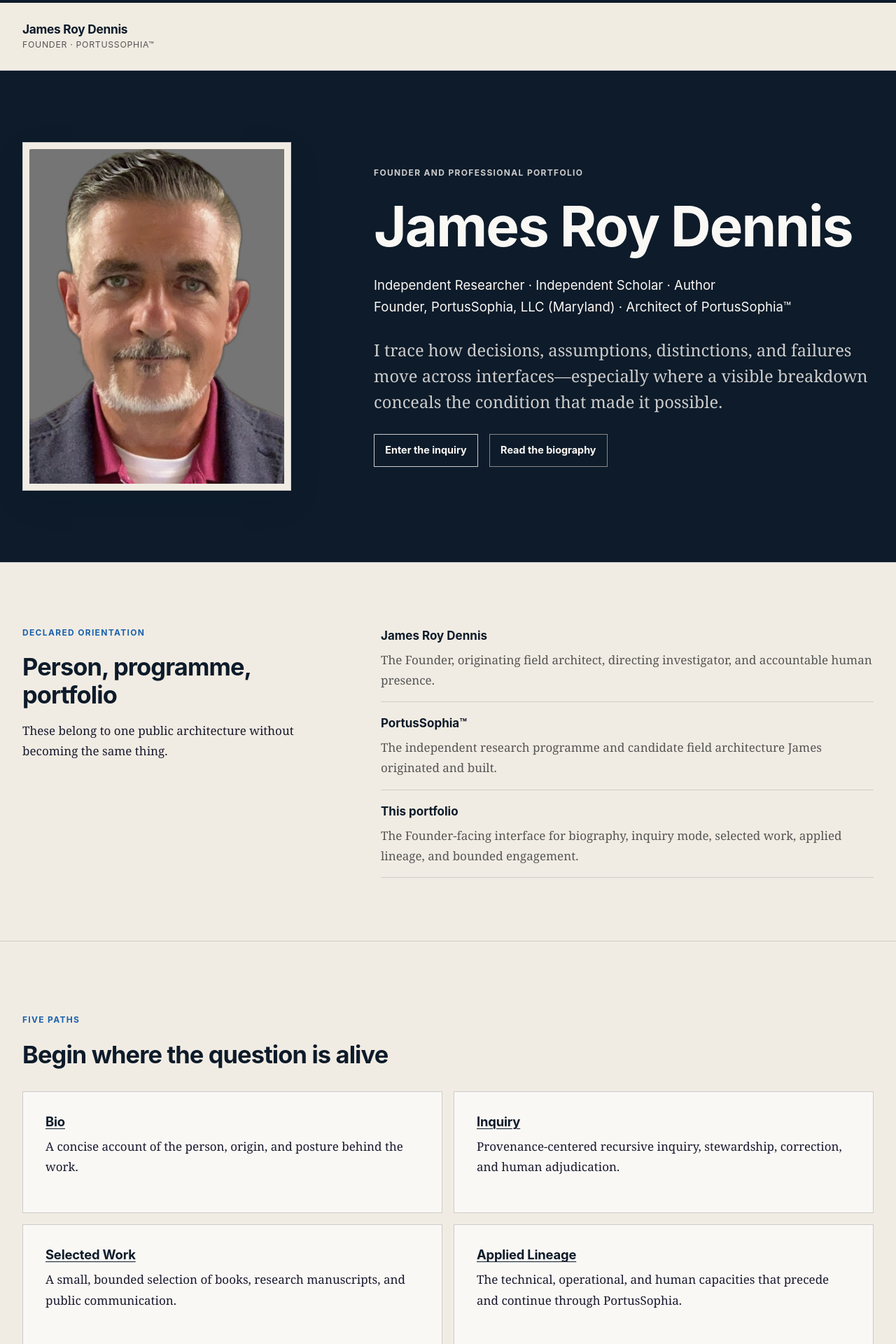
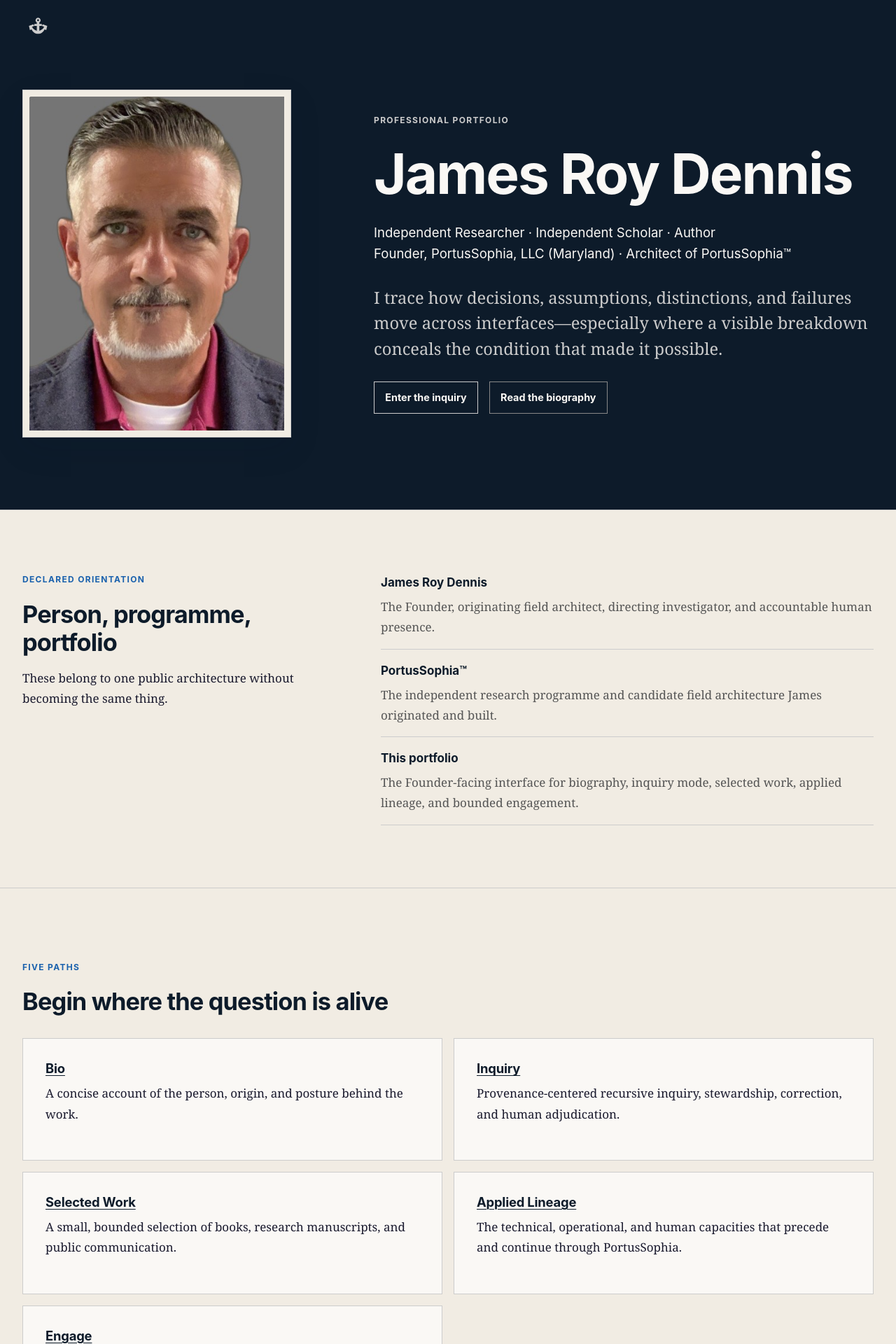
Before and after one commit to portussophia/portussophia-founder, a Jekyll site: the page built from index.md, in a window 1280 px wide. Shown: the top 1920 px of the page at 70% size. Built offline with Jekyll 4.4.1, drawn with Linux system fonts in a browser that asks for light colours.

Commit message:
removed masthead and added anchor for home link

```diff
--- a/_includes/header.html
+++ b/_includes/header.html
@@ -1,8 +1,9 @@
-<header class="site-header">
+<header class="site-header{% if page.header_variant == 'overlay' %} site-header--overlay{% endif %}">
   <div class="shell header-inner">
-    <a class="site-identity" rel="author" href="{{ '/' | relative_url }}">
-      <span class="site-name">James Roy Dennis</span>
-      <span class="site-role">Founder · PortusSophia™</span>
+    <a class="home-anchor" href="{{ '/' | relative_url }}" aria-label="Home">
+      <svg viewBox="0 0 64 64" width="32" height="32" aria-hidden="true" focusable="false">
+        <path fill="currentColor" fill-rule="evenodd" d="M32 3a8 8 0 0 0-4 14.93V23h-8v6h8v15.42c-7.07-1.55-12.55-6.32-15.14-12.56L20 29l-3-5L3 29l3 13 5.44-2.18C15.53 48.55 23.03 54 32 54s16.47-5.45 20.56-14.18L58 42l3-13-14-5-3 5 7.14 2.86C48.55 38.1 43.07 42.87 36 44.42V29h8v-6h-8v-5.07A8 8 0 0 0 32 3Zm0 5a3 3 0 1 0 0 6 3 3 0 0 0 0-6Z"/>
+      </svg>
     </a>
 
     <details class="site-nav">
--- a/assets/css/site.css
+++ b/assets/css/site.css
@@ -88,6 +88,57 @@ a:hover {
   border-top: 0.3rem solid var(--navy);
   border-bottom: 1px solid var(--rule);
   background: rgba(241, 236, 227, 0.98);
+}
+
+.site-header--overlay {
+  position: absolute;
+  z-index: 10;
+  top: 0;
+  left: 0;
+  width: 100%;
+  border: 0;
+  background: transparent;
+}
+
+.site-header--overlay .header-inner {
+  justify-content: space-between;
+  min-height: 4.75rem;
+}
+
+.home-anchor {
+  display: inline-flex;
+  align-items: center;
+  justify-content: center;
+  width: 2.75rem;
+  height: 2.75rem;
+  color: var(--navy);
+  text-decoration: none;
+}
+
+.home-anchor svg {
+  width: 1.8rem;
+  height: 1.8rem;
+}
+
+.home-anchor:hover {
+  color: var(--link);
+}
+
+.site-header--overlay .home-anchor {
+  color: var(--ps-grey);
+}
+
+.site-header--overlay .home-anchor:hover {
+  color: var(--parchment);
+}
+
+.site-header--overlay .nav-list a {
+  color: var(--ps-grey);
+}
+
+.site-header--overlay .nav-list a:hover,
+.site-header--overlay .nav-list a[aria-current="page"] {
+  color: var(--parchment);
 }
 
 .header-inner {
@@ -286,6 +337,10 @@ blockquote {
   align-items: center;
   gap: clamp(2.5rem, 7vw, 6.5rem);
   padding-block: clamp(3.5rem, 8vw, 7.5rem);
+}
+
+.site-header--overlay + .site-main .home-hero {
+  padding-top: clamp(6.5rem, 10vw, 8.5rem);
 }
 
 .home-hero-band {
@@ -632,6 +687,11 @@ blockquote {
     list-style: none;
   }
 
+  .site-header--overlay .site-nav summary {
+    border-color: var(--ps-mgrey);
+    color: var(--parchment);
+  }
+
   .site-nav summary::-webkit-details-marker {
     display: none;
   }
@@ -656,6 +716,10 @@ blockquote {
     box-shadow: 0 1rem 2rem rgba(13, 27, 42, 0.14);
   }
 
+  .site-header--overlay .site-nav nav {
+    background: var(--paper);
+  }
+
   .site-nav:not([open]) nav {
     display: none;
   }
@@ -674,6 +738,12 @@ blockquote {
     border-bottom: 0;
     border-left-color: var(--link);
     background: var(--paper);
+  }
+
+  .site-header--overlay .nav-list a,
+  .site-header--overlay .nav-list a:hover,
+  .site-header--overlay .nav-list a[aria-current="page"] {
+    color: var(--navy);
   }
 }
 
--- a/index.md
+++ b/index.md
@@ -12,7 +13,7 @@ permalink: /
     </figure>
 
     <div class="hero-copy">
-      <p class="eyebrow">Founder and professional portfolio</p>
+      <p class="eyebrow">Professional Portfolio</p>
       <h1 id="founder-name">James Roy Dennis</h1>
       <p class="identity-lines">
         <span>Independent Researcher · Independent Scholar · Author</span>
```
Also changed, not shown: other parts of index.md (+1 -0 lines).
